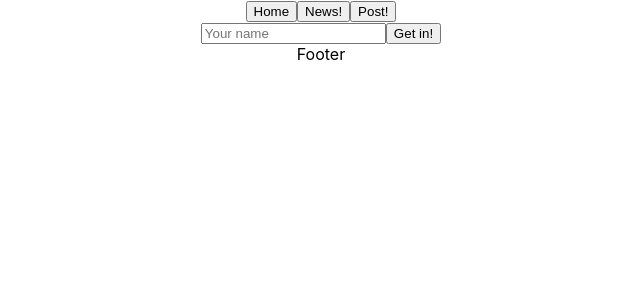
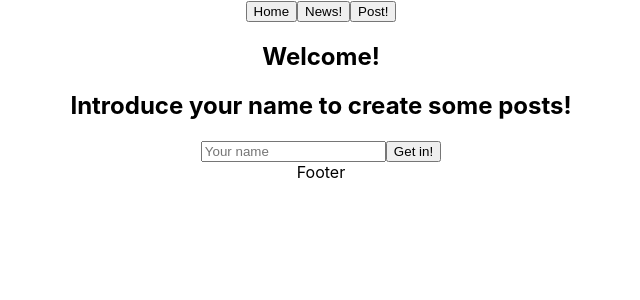
Before and after one commit to Francsy/react-newyorktimes-app, a React (Create React App) app: page / in a window 1280 px wide. Shown: the top 300 px of the page, without its empty margins (319-959 px from the left). Built offline with nearby package versions, Linux system fonts and the light colour scheme.

Commit message:
add/ home info

```diff
--- a/src/components/Header/Header.jsx
+++ b/src/components/Header/Header.jsx
@@ -12,8 +12,7 @@ class Header extends Component {
     const { name } = this.context;
     return <header>
       <Nav />
-      {name ? <h2>Welcome {name}</h2>: <></>}
-
+      {name ? <h2>{name}</h2>: <></>}
       </header>
   }
 }
--- a/src/components/Main/Home/Home.jsx
+++ b/src/components/Main/Home/Home.jsx
@@ -20,10 +20,14 @@ class Home extends Component {
     return <section>
       {!name ?
       <div>
+        <h1>Welcome!</h1>
+        <h2>Introduce your name to create some posts!</h2>
       <input type="text" placeholder="Your name" ref={this.nameInput}/>
       <button onClick={this.saveName}>Get in!</button>
-      </div> :
+      </div> :<div>
+      <h1>Welcome {name}</h1>
       <button onClick={removeName}>Bring me out!</button>
+      </div>
     }
     </section>;
   }
```
